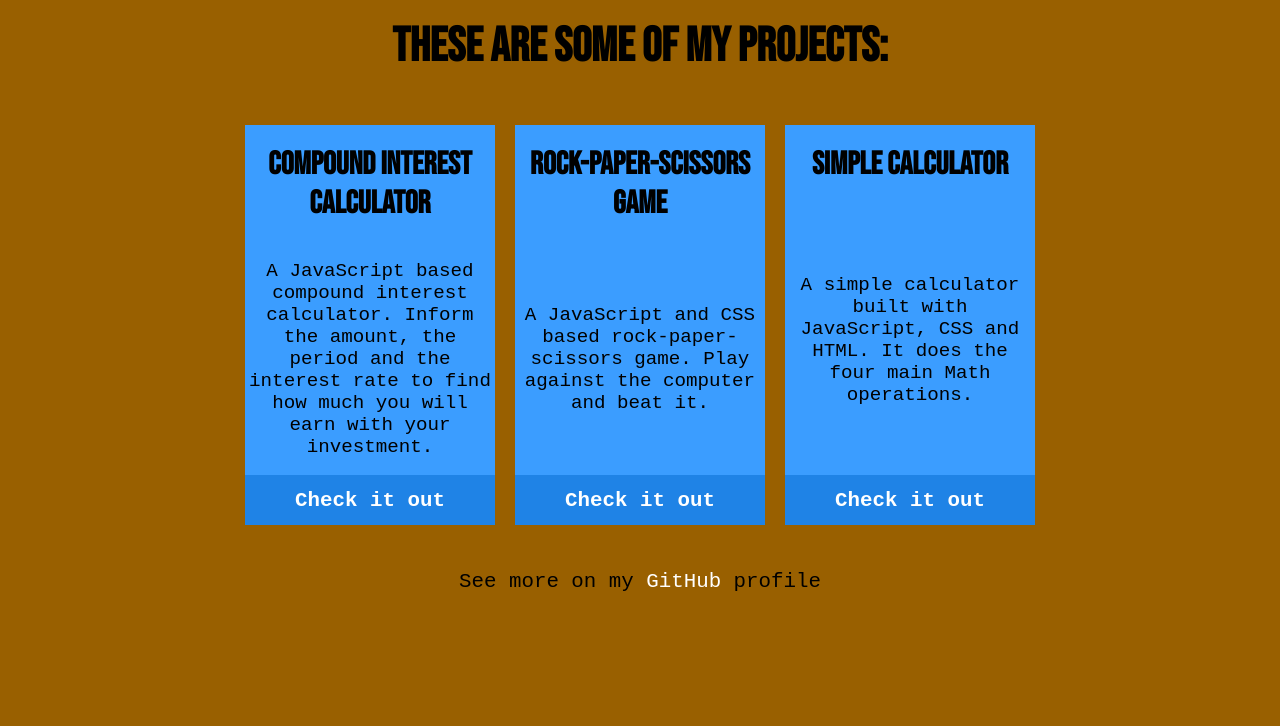
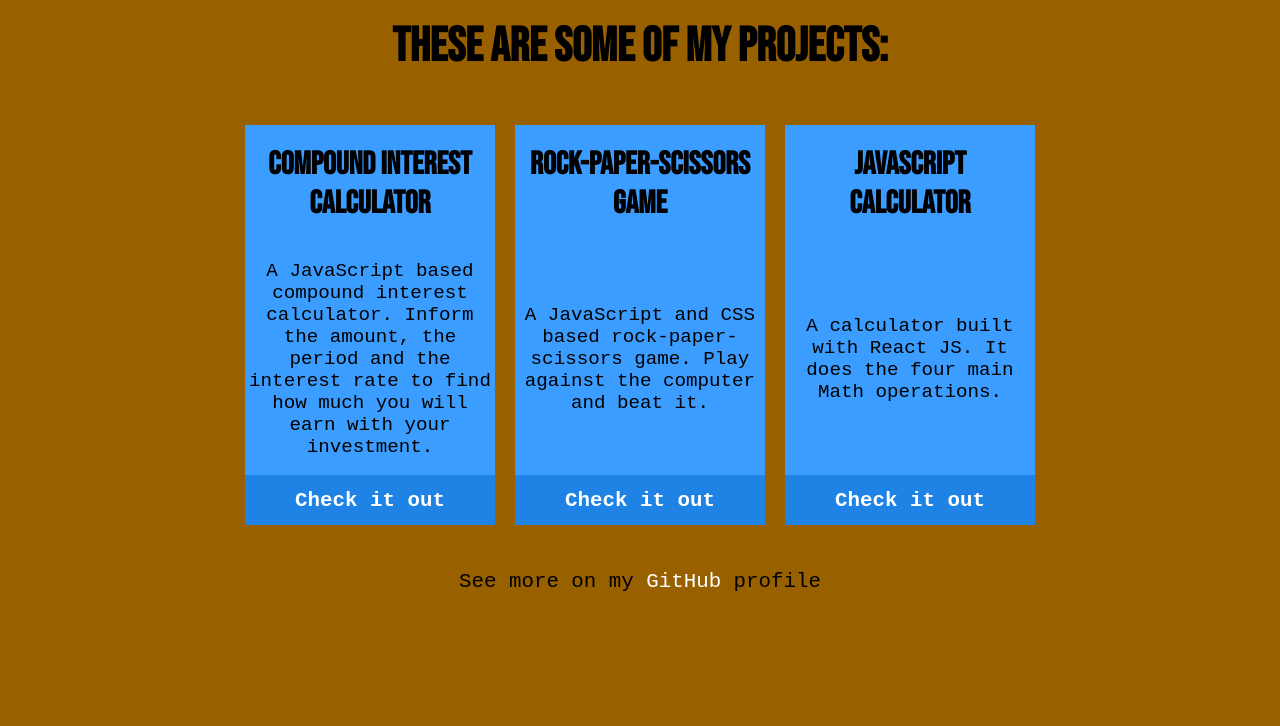
Before and after one commit to Cl84Dev/my-portfolio, a plain HTML site: page index.html in a window 1280 px wide. Shown: the part 862-1588 px from the top of the page. Drawn offline with Linux system fonts and the light colour scheme; a web font is replaced by a local one.

Commit message:
Change calculator source and description

```diff
--- a/index.html
+++ b/index.html
@@ -41,9 +41,9 @@
           </div>
 
           <div class="project-tile">
-            <h3 class="portfolio-title">Simple Calculator</h3>
-            <p>A simple calculator built with JavaScript, CSS and HTML. It does the four main Math operations. </p>
-            <div class="portfolio-button"><a href="https://cl84dev.github.io/Calculadora-Simples/" target="_blank">Check it out</a></div>
+            <h3 class="portfolio-title">JavaScript Calculator</h3>
+            <p>A calculator built with React JS. It does the four main Math operations. </p>
+            <div class="portfolio-button"><a href="https://cl84dev.github.io/javascript-calculator/" target="_blank">Check it out</a></div>
           </div>
         </div>
 
```
